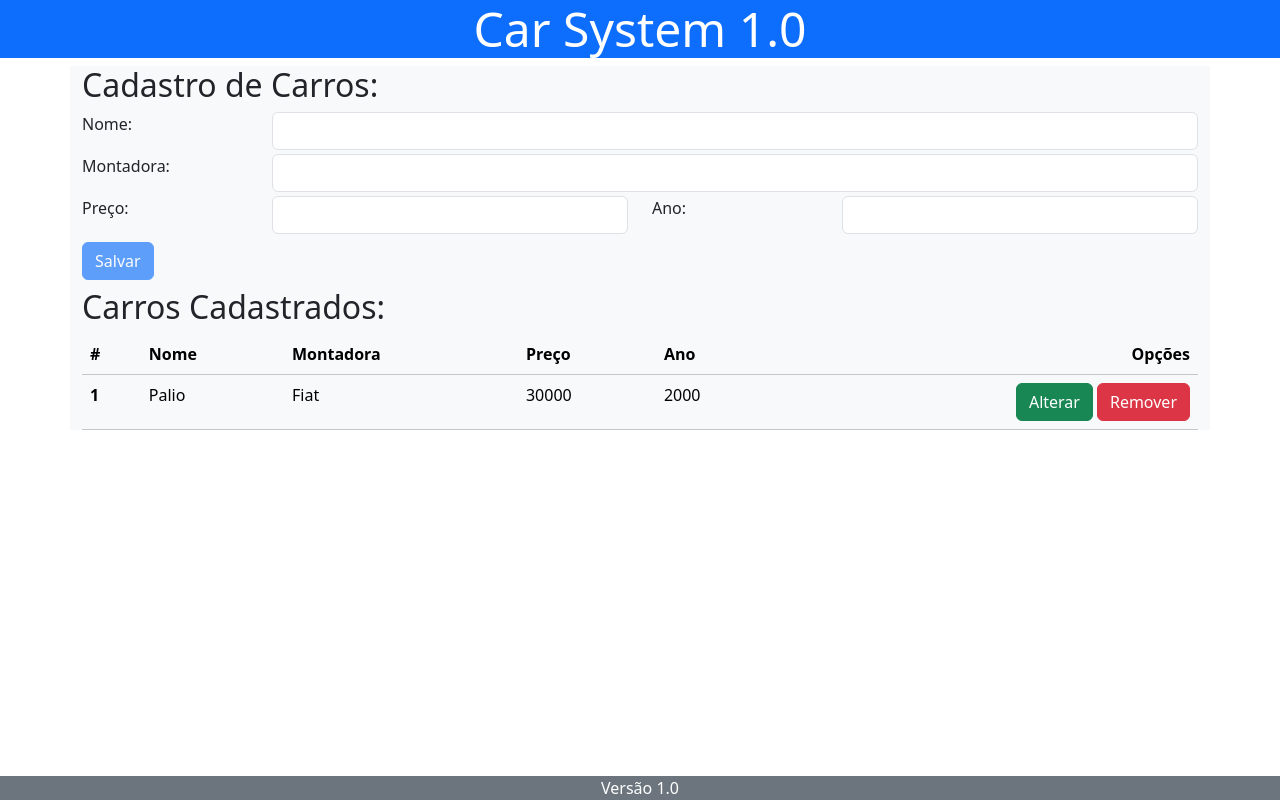
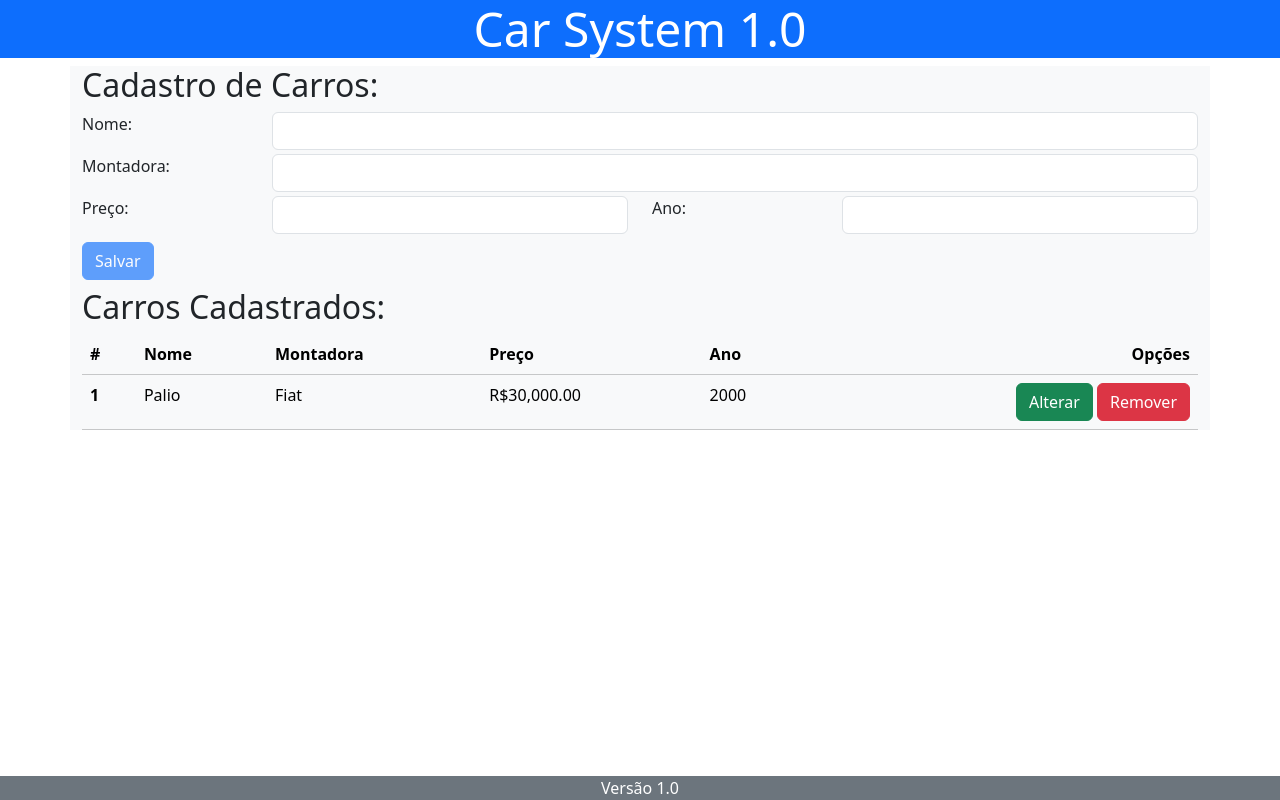
Before and after one commit to vinisvp/carSystem, an Angular app: page / in a window 1280 px wide. Built offline with nearby package versions, Linux system fonts and the light colour scheme.

Commit message:
closes #5 - Added an edit function for cars

```diff
--- a/src/app/components/cars/cars.component.html
+++ b/src/app/components/cars/cars.component.html
@@ -17,10 +17,10 @@
         <th scope="row">{{car.id}}</th>
         <td>{{car.name}}</td>
         <td>{{car.assembler}}</td>
-        <td>{{car.price}}</td>
+        <td>{{car.price | currency : 'BRL'}}</td>
         <td>{{car.year}}</td>
         <td class="text-end">
-          <button class="btn btn-success me-lg-1">Alterar</button>
+          <button class="btn btn-success me-lg-1" (click)="editCar(car)">Alterar</button>
           <button class="btn btn-danger">Remover</button>
         </td>
       </tr>
--- a/src/app/components/cars/cars.component.ts
+++ b/src/app/components/cars/cars.component.ts
@@ -7,9 +7,10 @@ import { Car } from '../../Car';
   styleUrl: './cars.component.css'
 })
 export class CarsComponent {
-  car : Car = {} as Car;
+  car: Car = {} as Car;
+  isEditing: boolean = false;
 
-  cars : Car[] = [
+  cars: Car[] = [
     {
       id: 1,
       name: "Palio",
@@ -21,11 +22,19 @@ export class CarsComponent {
 
   idCount = this.cars[this.cars.length - 1].id + 1;
 
-  saveCar(){
-    this.car.id = this.idCount;
-    this.idCount++;
+  saveCar() {
+    if (!this.isEditing) {
+      this.car.id = this.idCount;
+      this.idCount++;
+      this.cars.push(this.car);
+    }
 
-    this.cars.push(this.car);
+    this.isEditing = false;
     this.car = {} as Car;
   }
+
+  editCar(car: Car) {
+    this.car = car;
+    this.isEditing = true;
+  }
 }
```
